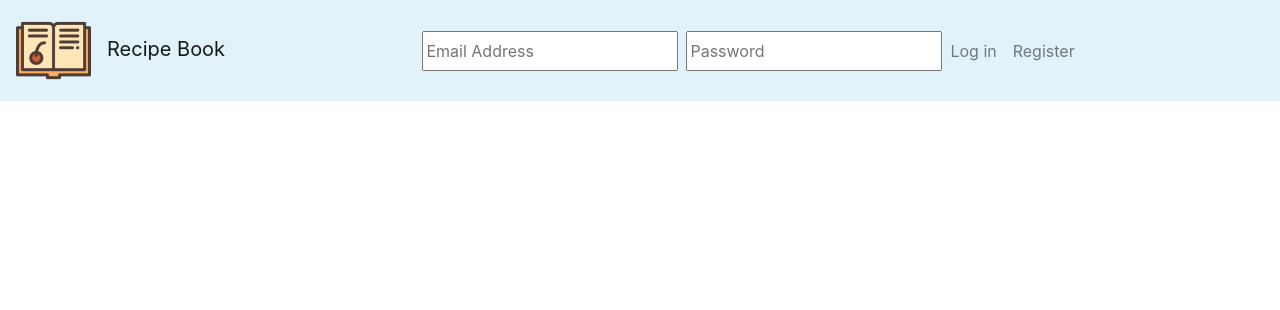
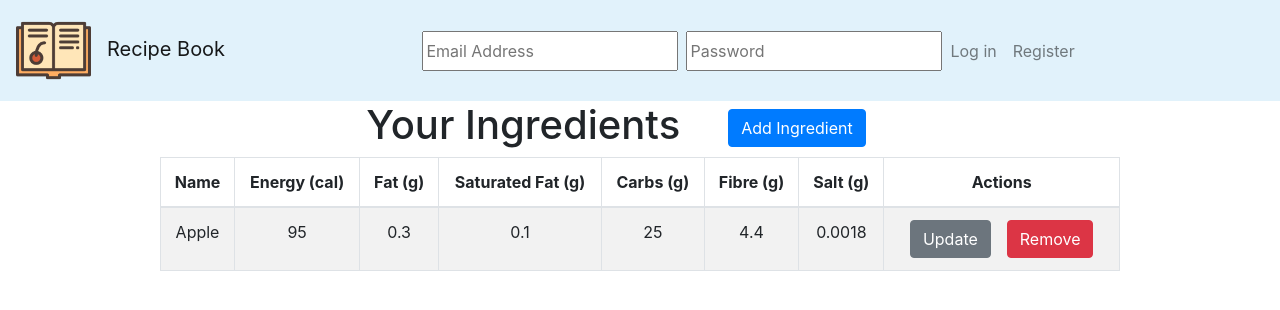
Before and after one commit to JoelPWK/cohort-jan-21, a React (Create React App) app in the folder client/: page /ingredients in a window 1280 px wide. Shown: the top 310 px of the page. Built offline with nearby package versions, Linux system fonts and the light colour scheme.

Commit message:
Move files, link up ingredients page, and add some styling

```diff
--- a/client/src/App.js
+++ b/client/src/App.js
@@ -1,4 +1,5 @@
-import Register from "./components/Register";
+import Register from "./components/pages/Register";
+import Ingredients from "./components/pages/Ingredients"
 import "./App.css";
 import { BrowserRouter as Router, Switch, Route } from "react-router-dom";
 import Navigation from "./components/Navigation";
@@ -12,6 +13,9 @@ function App() {
                     <Route exact path="/register">
                         <Register />
                     </Route>
+                    <Route exact path="/ingredients">
+                        <Ingredients />
+                    </Route>
                 </Switch>
             </Router>
         </div>
--- a/client/src/components/IngredientsList.js
+++ b/client/src/components/IngredientsList.js
@@ -9,16 +9,16 @@ const IngredientsList = () => {
         return (
             <tr key="0">
                 <td>Apple</td>
-                <td>1</td>
-                <td>1</td>
-                <td>1</td>
-                <td>1</td>
-                <td>1</td>
-                <td>1</td>
+                <td>95</td>
+                <td>0.3</td>
+                <td>0.1</td>
+                <td>25</td>
+                <td>4.4</td>
+                <td>0.0018</td>
                 {/* TODO: Make these buttons do the specified actions */}
                 <td>
-                    <Button>Update</Button>
-                    <Button>Remove</Button>
+                    <Button variant="secondary" className="mx-2">Update</Button>
+                    <Button variant="danger" className="mx-2">Remove</Button>
                 </td>
             </tr>
         );
@@ -30,12 +30,12 @@ const IngredientsList = () => {
                 <thead>
                     <tr>
                         <th>Name</th>
-                        <th>Calories</th>
-                        <th>Fat</th>
-                        <th>Saturated Fat</th>
-                        <th>Carbs</th>
-                        <th>Fibre</th>
-                        <th>Salt</th>
+                        <th>Energy (cal)</th>
+                        <th>Fat (g)</th>
+                        <th>Saturated Fat (g)</th>
+                        <th>Carbs (g)</th>
+                        <th>Fibre (g)</th>
+                        <th>Salt (g)</th>
                         <th>Actions</th>
                     </tr>
                 </thead>
--- a/client/src/components/LoggedNav.js
+++ b/client/src/components/LoggedNav.js
@@ -18,7 +18,7 @@ function LoggedNav(props){
           <Navbar.Collapse>
             <Nav className="form-inline my-2 mx-auto">
               <Nav.Link>Create Recipe</Nav.Link>
-              <Nav.Link>Ingredients List</Nav.Link>
+              <Nav.Link href="/ingredients">Ingredients List</Nav.Link>
 
               <NavDropdown title="Recipes" className='mr-5'>
                 <NavDropdown.Item>My Recipes</NavDropdown.Item>
--- a/client/src/pages/Ingredients.js
+++ b/client/src/components/pages/Ingredients.js
@@ -1,20 +1,21 @@
 import React from "react";
 // import Navbar from "../components/Navbar.js"
 import Button from "react-bootstrap/Button";
-import IngredientsList from "../components/IngredientsList";
+import IngredientsList from "../IngredientsList";
 
 const Ingredients = () => {
     // TODO: Attach to a form component which pushes ingredient to the database on submit
     const addIngredient = () => {};
 
     return (
-        <div>
+        <div className="mx-auto w-75 text-center">
             {/* TODO: Add Navbar component here:
             <Navbar /> */}
-            <h1>Your Ingredients</h1>
-            <Button variant="primary" onClick={() => addIngredient()}>
+            <h1>Your Ingredients
+            <Button variant="primary" className="mx-5" onClick={() => addIngredient()}>
                 Add Ingredient
             </Button>
+            </h1>
             <IngredientsList />
         </div>
     );
```
Also changed, not shown: client/src/components/pages/Register.js (renamed from client/src/components/Register.js), 1 other file (tests, documents, lock files or other folders).
